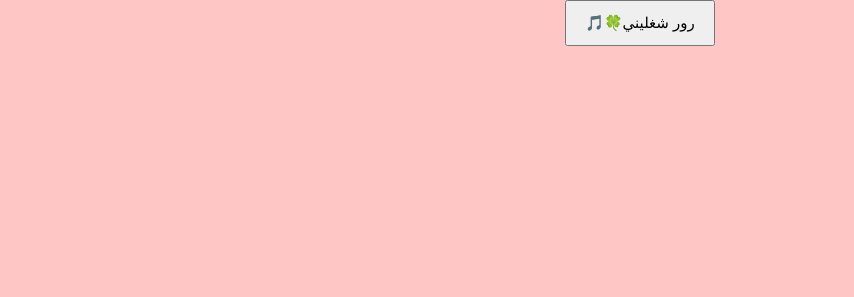
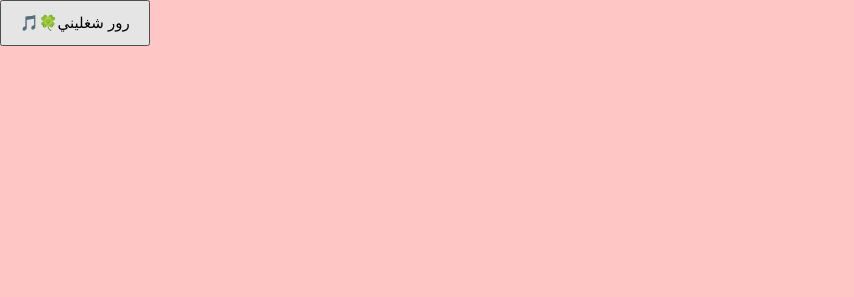
Before and after one commit to fahad99908/R, a plain HTML site: page index.html in a window 1280 px wide. Shown: the top 297 px of the page, without its empty margins (0-854 px from the left). Drawn offline with Linux system fonts and the light colour scheme; a web font is replaced by a local one.

Commit message:
Update index.html

```diff
--- a/index.html
+++ b/index.html
@@ -46,7 +46,7 @@
 </audio>
 
 <!-- 🔘 زر التشغيل -->
-<div style="text-align: center; margin-bottom: 20px;">
+<div style="text-align: left; margin-bottom: 20px;">
   <button onclick="document.getElementById('bgMusic').play()" style="padding: 12px 18px; font-size: 15px; cursor: pointer;">
     🎵🍀رور شغليني
   </button>
```
